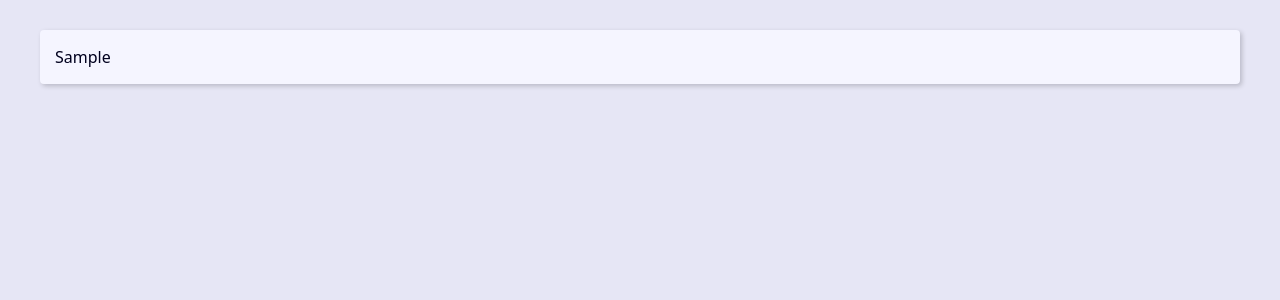
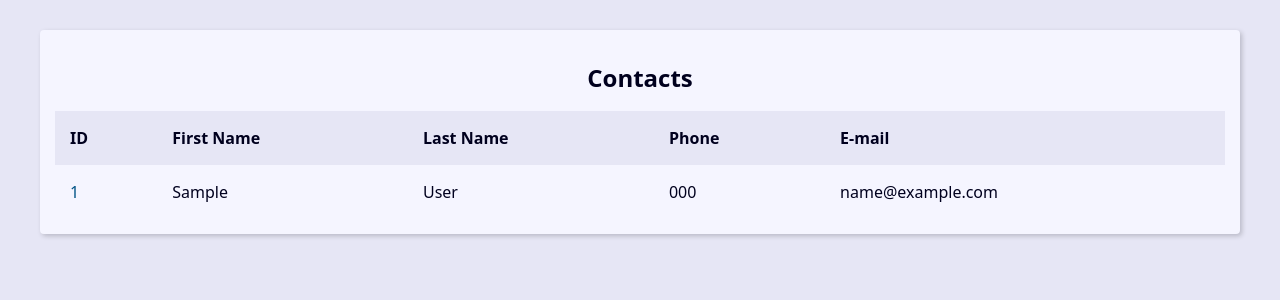
Before and after one commit to oscarlmjr/Section_10__Django_no_Python___Projeto_Agenda, a Django app: page / in a window 1280 px wide. Shown: the top 300 px of the page. Run offline with Django 5.2, Linux system fonts and the light colour scheme; tables that the repository leaves empty hold one stand-in row (values such as "Sample post").

Commit message:
secao_10 aula_468

```diff
--- a/contact/templates/contact/index.html
+++ b/contact/templates/contact/index.html
@@ -1,7 +1,43 @@
 {% extends 'global/base.html' %}
 
 {% block content %}
-	{% for contact in contacts %}
-		{{ contact.first_name }} <br>
-	{% endfor %}
+	<div class="responsive-table">
+		<table class="contacts-table">
+			<caption class="table-caption">
+				Contacts
+			</caption>
+			<thead>
+				<tr class="table-row table-row-header">
+					<th class="table-header">ID</th>
+					<th class="table-header">First Name</th>
+					<th class="table-header">Last Name</th>
+					<th class="table-header">Phone</th>
+					<th class="table-header">E-mail</th>
+				</tr>
+			</thead>
+			<tbody>
+				{% for contact in contacts %}
+					<tr class="table-row">
+						<td class="table-cel">
+							<a class="table-link" href="#">
+								{{ contact.id }}
+							</a>
+						</td>
+						<td class="table-cel">
+							{{ contact.first_name }}
+						</td>
+						<td class="table-cel">
+							{{ contact.last_name }}
+						</td>
+						<td class="table-cel">
+							{{ contact.phone }}
+						</td>
+						<td class="table-cel">
+							{{ contact.email }}
+						</td>
+					</tr>
+				{% endfor %}
+			</tbody>
+		</table>
+	</div>
 {% endblock content %}
```
Also changed, not shown: prints_Section_10/468 (1).png (added), prints_Section_10/468 (10).png (added), prints_Section_10/468 (2).png (added), prints_Section_10/468 (3).png (added), prints_Section_10/468 (4).png (added), prints_Section_10/468 (5).png (added), prints_Section_10/468 (6).png (added), prints_Section_10/468 (7).png (added), prints_Section_10/468 (8).png (added), prints_Section_10/468 (9).png (added).
